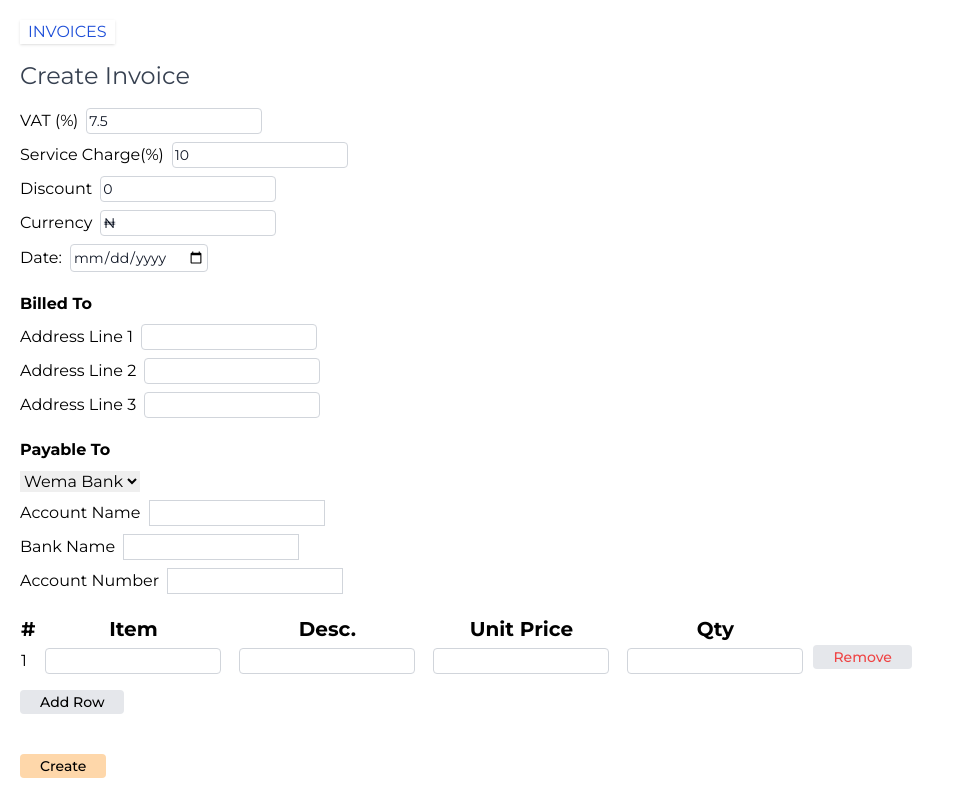
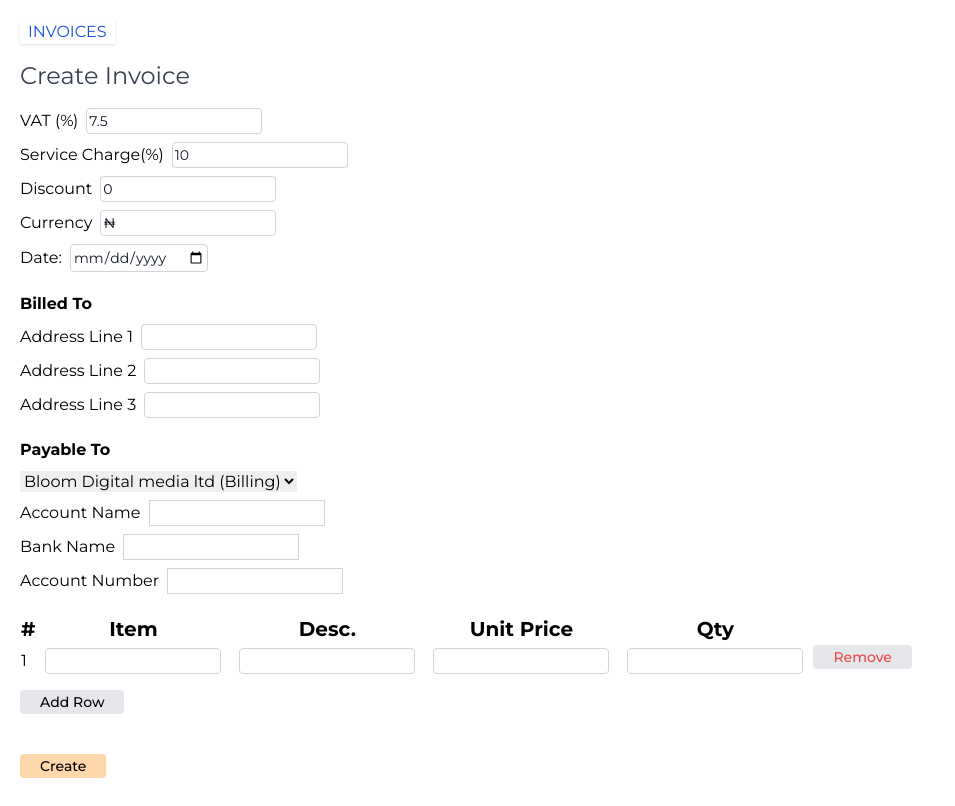
Before and after one commit to bloom-ng/invoice, a React (Vite) app: page /invoice/add in a window 1280 px wide. Shown: the whole page, without its empty margins (0-955 px from the left). Built offline with nearby package versions, Linux system fonts and the light colour scheme; what tw-elements would draw is missing.

Commit message:
Used account nname in dropdown instead of bank nname

```diff
--- a/src/pages/invoice/Create.jsx
+++ b/src/pages/invoice/Create.jsx
@@ -224,7 +224,7 @@ function InvoiceCreate({}) {
 				>
 					{accountArray.map((account, i) => (
 						<option key={i} value={i}>
-							{account.bank_name}
+							{account.account_name}
 						</option>
 					))}
 				</select>
--- a/src/pages/invoice/Edit.jsx
+++ b/src/pages/invoice/Edit.jsx
@@ -236,7 +236,7 @@ function InvoiceUpdate() {
 				>
 					{accountArray.map((account, i) => (
 						<option key={i} value={i}>
-							{account.bank_name}
+							{account.account_name}
 						</option>
 					))}
 				</select>
--- a/src/pages/receipt/Create.jsx
+++ b/src/pages/receipt/Create.jsx
@@ -228,7 +228,7 @@ function Create({}) {
 				>
 					{accountArray.map((account, i) => (
 						<option key={i} value={i}>
-							{account.bank_name}
+							{account.account_name}
 						</option>
 					))}
 				</select>
--- a/src/pages/receipt/Edit.jsx
+++ b/src/pages/receipt/Edit.jsx
@@ -249,7 +249,7 @@ function Edit() {
 				>
 					{accountArray.map((account, i) => (
 						<option key={i} value={i}>
-							{account.bank_name}
+							{account.account_name}
 						</option>
 					))}
 				</select>
```
